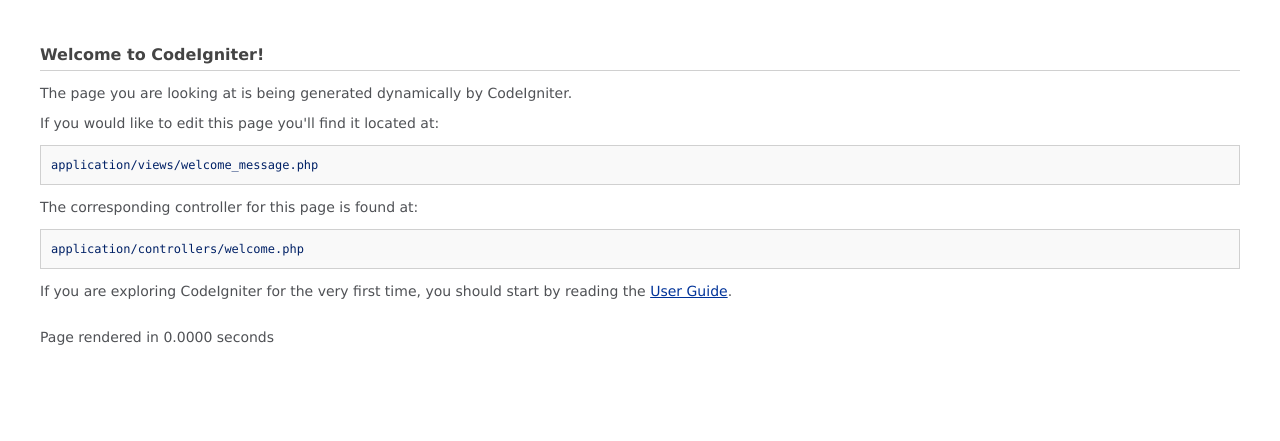
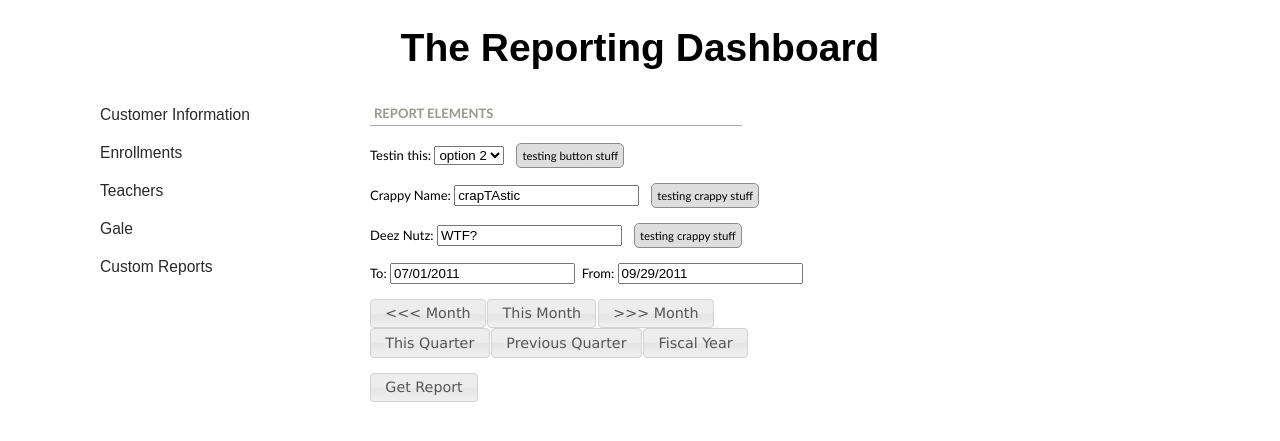
Before and after one commit to johnsmclay/simple-report-runner, a CodeIgniter app: page /reports/ in a window 1280 px wide. Shown: the top 441 px of the page. Run offline with CodeIgniter, Linux system fonts and the light colour scheme; some libraries are stand-ins or nearby versions.

Commit message:
trying to resolve a push issue, this commit contains the basic report interface for generating a dynamic form to pull whatever report has been selected

```diff
--- a/www/application/config/routes.php
+++ b/www/application/config/routes.php
@@ -38,7 +38,7 @@
 |
 */
 
-$route['default_controller'] = "welcome";
+$route['default_controller'] = "customreport";
 $route['404_override'] = '';
 
 
--- /dev/null
+++ b/www/application/controllers/customreport.php
@@ -0,0 +1,59 @@
+<?php
+class Customreport extends CI_Controller {
+
+	function __construct() {
+		parent::__construct();
+		$this->load->helper('form');
+	}
+
+	function index() {
+		$report_vars = array();
+		$report_vars[] = array(
+			'variable_type' => 'INT(11)',
+			'text_identifier' => 'test',
+			'default_value' => 23,
+			'display_name' => 'Testin this',
+			'description' => 'testing button stuff',
+			'options' => array(
+				12 => 'option 1', 23 => 'option 2', 244 => 'option 3'
+			)
+		);
+		$report_vars[] = array(
+			'variable_type' => 'INT(10)',
+			'text_identifier' => 'varcharacters',
+			'default_value' => 'crapTAstic',
+			'display_name' => 'Crappy Name',
+			'description' => 'testing crappy stuff',
+		);
+		$report_vars[] = array(
+			'variable_type' => 'VARCHAR(15)',
+			'text_identifier' => 'varcharacters',
+			'default_value' => 'WTF?',
+			'display_name' => 'Deez Nutz',
+			'description' => 'testing crappy stuff',
+		);
+		$report_vars[] = array(
+			'variable_type' => 'DATETIME',
+			'text_identifier' => 'dates[]',
+			'default_value' => 'WTF?',
+			'display_name' => 'Deez Nutz',
+			'description' => 'testing crappy stuff',
+		);
+
+
+		$view_data['report_vars'] = $report_vars;
+
+		// Allows you to name an individual JavaScript file to be loaded for this page.
+		// Just provide the name of the file, without the .js extension. Then create the
+		// file in the 'assets/javascript' folder located in the root of the codeIgniter folder
+		$view_data['javascript'] = 'customreport';
+		$this->load->view('customreport_view',$view_data);
+	}
+
+	function test() {
+		$this->show($_POST);
+	}
+
+
+}
+?>
--- /dev/null
+++ b/www/application/views/customreport_view.php
@@ -0,0 +1,110 @@
+<!DOCTYPE HTML PUBLIC "-//W3C//DTD HTML 4.01 Transitional//EN" "http://www.w3.org/TR/html4/loose.dtd">
+<html>
+	<head>
+		<title>Reporting Dashboard</title>
+		<? $this->load->view('dependencies/source_links'); ?>
+	</head>
+	<body>
+		<div id="wrapper">
+			<h1 class="arial center">The Reporting Dashboard</h1>
+			<?php
+				$this->load->view('dependencies/navigation_menu');
+			?>
+
+			<div id="main">
+				<div id="formElements">
+					<div id="createReports" class="section">
+						<h2>Report Elements</h2>
+
+						<form id="reportForm" method="post">
+						<?
+						foreach ($report_vars AS $input)
+						{
+							if (!empty($input['options']))
+							{
+								// If there are options available then add a dropdown input
+								echo '<div class="inputElement">';
+								echo '<span class="formLabel">' . $input['display_name'] . ': </span>';
+								echo form_dropdown($input['text_identifier'],$input['options'],$input['default_value']);
+								echo (!empty($input['description']) ? '<div class="description">' . $input['description'] . '</div>' : '');
+								echo '</div>';
+							}
+								else
+								{
+									// If the variable type is VARCHAR, INT or CHAR output text inputs
+									if (preg_match('~(varchar|int|char)~i',$input['variable_type']))
+									{
+										$data = array(
+											'id' => $input['text_identifier'],
+											'name' => $input['text_identifier'],
+											'value' => $input['default_value'],
+											'valtype' => preg_replace("/\([0-9]*\)/i", "", $input['variable_type']),
+											'maxlength' => preg_replace("/[^0-9]*/i", "", $input['variable_type'])
+										);
+
+										echo '<div class="inputElement">';
+										echo '<span class="formLabel">' . $input['display_name'] . ': </span>';
+										echo form_input($data);
+										echo (!empty($input['description']) ? '<div class="description">' . $input['description'] . '</div>' : '');
+										echo '</div>';
+									}
+										// If variable type is DATETIME output date controls
+										elseif ($input['variable_type'] == 'DATETIME')
+										{
+											$dateFrom = array(
+												'id' => 'dateFrom',
+												'name' => 'dateFrom',
+												'valtype' => preg_replace("/\([0-9]*\)/i", "", $input['variable_type'])
+											);
+
+											$dateTo = array(
+												'id' => 'dateTo',
+												'name' => 'dateTo',
+												'valtype' => preg_replace("/\([0-9]*\)/i", "", $input['variable_type'])
+											);
+
+											echo '<div class="inputElement">';
+											echo '<span class="formLabel">To: </span>';
+											echo form_input($dateFrom);
+											echo '<span class="formLabel">&nbsp;&nbsp;From: </span>';
+											echo form_input($dateTo);
+											echo '</div>';
+
+											// Date control buttons
+											echo '<div id="dateButtons">';
+												echo '<div>';
+													$prevMonth = array('id'=>'previousMonth','value'=>"<<< Month",'type'=>'button');
+													echo form_input($prevMonth);
+													$thisMonth = array('id'=>'thisMonth','value'=>"This Month",'type'=>'button');
+													echo form_input($thisMonth);
+													$nextMonth = array('id'=>'nextMonth','value'=>">>> Month",'type'=>'button');
+													echo form_input($nextMonth);
+												echo '</div>';
+												echo '<div>';
+													$thisQrtr = array('id'=>'thisQuarter','value'=>"This Quarter",'type'=>'button');
+													echo form_input($thisQrtr);
+													$previousQrtr = array('id'=>'previousQuarter','value'=>"Previous Quarter",'type'=>'button');
+													echo form_input($previousQrtr);
+													$fiscalYear = array('id'=>'fiscalYear','value'=>"Fiscal Year",'type'=>'button');
+													echo form_input($fiscalYear);
+												echo '</div>';
+											echo '</div>';
+
+										}
+								}
+
+						}
+						echo '<div class="inputElement">';
+						echo form_submit('reportSubmit','Get Report');
+						echo '</div>';
+						?>
+						</form>
+						<div id="errorModal"></div>
+					</div>
+				</div>
+			</div>
+			<div class="clear"></div>
+		</div>
+		<iframe id="secretIFrame" src=""></iframe>
+	</body>
+</html>
--- a/www/application/views/dependencies/navigation_menu.php
+++ b/www/application/views/dependencies/navigation_menu.php
@@ -12,6 +12,10 @@
 					<li>
 						<a href="<?=site_url("gale");?>">Gale</a>
 					</li>
+					<li>
+						<a href="<?=site_url("customreport");?>">Custom Reports</a>
+					</li>
+
 					<!-- This runs via cron job, not necessary to have direct access<li>
 						<a href="_mil_enrollments.php">Biweekly MIL Enrollments</a>
 					</li> -->
--- a/www/application/views/dependencies/source_links.php
+++ b/www/application/views/dependencies/source_links.php
@@ -2,6 +2,8 @@
 		<script type="text/javascript" src="<?=base_url();?>assets/javascript/jquery-ui-1.8.15.custom.min.js"></script>
 		<script type="text/javascript" src="<?=base_url();?>assets/javascript/php.full.min.js"></script>
 		<script type="text/javascript" src="<?=base_url();?>assets/javascript/main.js"></script>
-		<script type="text/javascript" src="<?=base_url();?>assets/javascript/<?=preg_replace("~/~","",$_SERVER['argv'][0]);?>.js"></script> <?// this is for dynamically loading a js script depending on which page the user is on, it will need to be adjusted?>
+		<? if (isset($javascript)) {?>
+		<script type="text/javascript" src="<?=base_url();?>assets/javascript/<?=$javascript;?>.js"></script>
+		<?}?>
 		<link type="text/css" rel="stylesheet" href="<?=base_url();?>assets/css/main.css" />
 		<link type="text/css" rel="stylesheet" href="<?=base_url();?>assets/css/jquery_ui_smoothness/jquery-ui-1.8.15.custom.css" />
--- a/www/assets/css/main.css
+++ b/www/assets/css/main.css
@@ -185,3 +185,38 @@
 				#teacherSelection {
 
 				}
+
+			/* Custom Reports */
+				.inputElement {
+					position: relative;
+					margin: 15px 0;
+				}
+				.description {
+					display: inline-block;
+					padding: 5px;
+					margin-left: 12px;
+					background-color: #DEDEDE;
+					border: 1px solid #8C8C8C;
+					-moz-border-radius: 5px;
+					border-radius: 5px;
+					font-size: .872em;
+				}
+
+				.descriptionTextarea {
+					display: inline-block;
+					padding: 5px;
+					background-color: #DEDEDE;
+					border: 1px solid #8C8C8C;
+					-moz-border-radius: 5px;
+					border-radius: 5px;
+					font-size: .872em;
+				}
+
+				.textLabel {
+					display: block;
+				}
+
+				.inputError {
+/*					background: #FF9583;*/
+					color: #FF0000;
+				}
--- /dev/null
+++ b/www/assets/javascript/customreport.js
@@ -0,0 +1,96 @@
+// Add page specific JavaScript to this file
+$(function()
+{
+
+	// EVENT LISTENERS
+	$('#reportForm').submit(function()
+	{
+		validateFields(this);
+		return false;
+		var values = {};
+		$.each($('#reportForm').serializeArray(),function(i,field)
+		{
+			values[field.name] = field.value;
+			console.log(field.name + ' : ' + field.value);
+		});
+
+		// Keep the form from actually submitting
+		return false;
+
+	});
+
+	function validateFields(form)
+	{
+		var numRegEx = /^[0-9]*$/;
+		var dateRegEx = /^(0|1)[1-9]\/(0[1-9]|[12][1-9]|3[01])\/20[01][0-9]$/;
+
+		// Iterate through all form elements and test their value for the correct data type
+		$('#' + $(form).attr('id') + ' :input').each(function()
+		{
+			var id = $(this).attr('id');
+
+			if($(this).attr('valtype') == 'INT') {
+
+				// Check to see if numbers only were entered
+				if($(this).val().match(numRegEx))
+				{
+					if($(this).hasClass('inputError'))
+						$(this).removeClass('inputError');
+				}
+					else
+					{
+						$(this).addClass('inputError');
+						$('#errorModal').text('').append('<p>The highlighted field accepts numbers only, please correct it.</p>').dialog(
+							{
+								modal			: true,
+								closeOnEscape	: true,
+								draggable		: false,
+								position		: ['center',200],
+								resizable		: false,
+								title			: 'There seems to be a problem',
+								minHeight		: 20,
+								maxHeight		: 100,
+								close			: function()
+								{
+									$('#'+id).focus();
+								}
+							});
+
+						return false;
+					}
+			}
+
+			if($(this).attr('valtype') == 'DATETIME')
+			{
+
+				// Check that the format of the date is correct
+				if($(this).val().match(dateRegEx))
+				{
+					if($(this).hasClass('inputError'))
+						$(this).removeClass('inputError');
+				}
+					else
+					{
+						$(this).addClass('inputError').focus();
+						$('#errorModal').text('').append('<p>The highlighted field has an invalid date format, please correct it.</p>').dialog(
+							{
+								modal			: true,
+								closeOnEscape	: true,
+								draggable		: false,
+								position		: ['center',40],
+								resizable		: false,
+								title			: 'There seems to be a problem',
+								close			: function(event, ui)
+								{
+									$('#'+id).focus();
+								}
+							});
+						return false;
+					}
+			}
+
+		});
+		return false;
+	}
+
+});
--- a/www/assets/javascript/main.js
+++ b/www/assets/javascript/main.js
@@ -1,4 +1,5 @@
-$(document).ready(function() {
+$(document).ready(function()
+{
 
 	// get current location from URL
 	var url = window.location.pathname;
@@ -7,17 +8,14 @@
 
 	// Set up buttons to use jQuery UI
 	$('#dateButtons').css('display','none');
-	$('input:button').button();
+	$('input:button, input:submit').button();
 	$('#dateButtons').show();
 
-	// For the date functions
-	var monthsArray = ['01','02','03','04','05','06','07','08','09','10','11','12'];
-
-	// ---------------------------------
-	//
-	//		Date Button Functions
-	//
-	// ---------------------------------
+	// ---------------------------------//
+	//									//
+	//		Date Button Functions		//
+	//									//
+	// ---------------------------------//
 
 	// shiftDates
 	//
@@ -25,8 +23,11 @@
 	// each method returns an object consisting of a beginDate(String) and an endDate(String)
 	// @type Object
 	var shiftDates = {
+		// To obtain the correct month with a 0 indexed offset for the date methods
+		monthsArray	: ['01','02','03','04','05','06','07','08','09','10','11','12'],
 		// Returns the days in a given month provided with the month and year NOTE: months are 0 indexed i.e. 0=January and 11=December
-		getDaysInMonth : function(month,year) {
+		getDaysInMonth : function(month,year)
+		{
 			return 32 - new Date(year, month, 32).getDate();
 		},
 
@@ -35,16 +36,20 @@
 		// Given the direction to go, this function will return begin and end dates formatted as mm/dd/yyyy
 		//
 		// @direction String - Acceptable values are 'next' and 'previous'
-		// @returns Object beginDate and endDate
-		getDifferentMonth : function(direction,month,year) {
+		// @returns Object: beginDate, endDate formatted as mm/dd/yyyy
+		getDifferentMonth : function(direction,month,year)
+		{
 			var setDate = new Date(year,month);
 
-			switch (direction) {
+			switch (direction)
+			{
 				case 'next':
 					var currentDate = new Date();
 					// Check to make sure that requested date range is not in the future (data will not exist for report)
-					if (currentDate.getMonth() <= setDate.getMonth() + 1 && currentDate.getFullYear() <= setDate.getFullYear()) {
-						var dates = {
+					if (currentDate.getMonth() <= setDate.getMonth() + 1 && currentDate.getFullYear() <= setDate.getFullYear())
+					{
+						var dates =
+						{
 							beginDate	: this.getThisMonth().beginDate,
 							endDate		: this.getThisMonth().endDate
 						}
@@ -69,73 +74,101 @@
 
 		 	var	days = this.getDaysInMonth(month,year); // Get days of given month, within the given year
 
-			var dates = {
-				beginDate 	: monthsArray[month] + '/01/' + year,
-				endDate		: monthsArray[month] + '/' + days + '/' + year
+			var dates =
+			{
+				beginDate 	: this.monthsArray[month] + '/01/' + year,
+				endDate		: this.monthsArray[month] + '/' + days + '/' + year
 			};
 
 			return dates;
 		},
 
+		// getThisMonth
+		//
 		// Gets the current month up to the previous day
-		getThisMonth : function() {
+		//
+		// @returns Object: beginDate, endDate formatted as mm/dd/yyyy
+		getThisMonth : function()
+		{
 			var date = new Date();
-			var dates = {
-				beginDate 	: monthsArray[date.getMonth()] + '/01/' + date.getFullYear(),
-				endDate		: monthsArray[date.getMonth()] + '/' + (date.getDate() - 1) + '/' + date.getFullYear()
+			var dates =
+			{
+				beginDate 	: this.monthsArray[date.getMonth()] + '/01/' + date.getFullYear(),
+				endDate		: this.monthsArray[date.getMonth()] + '/' + (date.getDate() - 1) + '/' + date.getFullYear()
 			};
 
 			return dates;
 		},
 
-		// Gets the current quarter up to the current date
-		getThisQuarter : function() {
+		// getThisQuarter
+		//
+		// Gets the current quarter up to the previous day
+		//
+		// @returns Object: beginDate, endDate formatted as mm/dd/yyyy
+		getThisQuarter : function()
+		{
 			var date = new Date();
 			var quarter = Math.floor(date.getMonth() / 3);
 			var firstDate = new Date(date.getFullYear(), quarter * 3,1);
-			var dates = {
-				beginDate 	: monthsArray[firstDate.getMonth()] + '/01/' + firstDate.getFullYear(),
-				endDate		: monthsArray[date.getMonth()] + '/' + (date.getDate() - 1) + '/' + date.getFullYear()
+			var dates =
+			{
+				beginDate 	: this.monthsArray[firstDate.getMonth()] + '/01/' + firstDate.getFullYear(),
+				endDate		: this.monthsArray[date.getMonth()] + '/' + (date.getDate() - 1) + '/' + date.getFullYear()
 			};
 
 			return dates;
 		},
 
-		// Gets the previous quarter from the date entered into the input box
-		getPreviousQuarter : function(month,year) {
+		// getPreviousQuarter
+		//
+		// Gets the previous quarter from the date entered into the To: input box
+		//
+		// @returns Object: beginDate, endDate formatted as mm/dd/yyyy
+		getPreviousQuarter : function(month,year)
+		{
 			var date = new Date(year,month);
 			var quarter = Math.floor(date.getMonth() / 3);
 			var firstDate = new Date(date.getFullYear(), quarter * 3 - 3,1);
 			var finishDate = new Date(firstDate.getFullYear(),firstDate.getMonth() + 3, 0);
-			var dates = {
-				beginDate	: firstDate.toLocaleDateString(),
-				// beginDate	: monthsArray[firstDate.getMonth()] + '/01/' + firstDate.getFullYear(),
-				endDate		: finishDate.toLocaleDateString()
+			var days = this.getDaysInMonth(finishDate.getMonth(),finishDate.getFullYear());
+			var dates =
+			{
+				beginDate	: this.monthsArray[firstDate.getMonth()] + '/01/' + firstDate.getFullYear(),
+				endDate		: this.monthsArray[finishDate.getMonth()] + '/' + days + '/' + finishDate.getFullYear()
 			};
 
 			return dates;
 		},
 
-		// Gets the current Fiscal year up to the current date (current date is actually previous day, since no data exists for the current date)
-		getFiscalYear : function() {
+		// getFiscalYear
+		//
+		// Gets the current Fiscal year up to the current date
+		// (current date is actually previous day, since no data exists for the current date)
+		//
+		// @returns Object: beginDate, endDate formatted as mm/dd/yyyy
+		getFiscalYear : function()
+		{
 			var date = new Date();
 			var month = date.getMonth();
 			var year = date.getFullYear();
 			if (month >= 0 && month <= 5) {
 				var previousYear = date.getFullYear() - 1;
 				var firstDate = new Date(previousYear,6,1);
-				var dates = {
-					beginDate	: firstDate.toLocaleDateString(),
-					endDate		: date.getMonth() + '/' + (date.getDate() - 1) + '/' + date.getFullYear()
+				var dates =
+				{
+					beginDate	: this.monthsArray[firstDate.getMonth()] + '/01/' + firstDate.getFullYear(),
+					endDate		: this.monthsArray[date.getMonth()] + '/' + (date.getDate() - 1) + '/' + date.getFullYear()
 				};
 
 				return dates;
 			}
-				else if (month >= 6 && month <= 11) {
+				else if (month >= 6 && month <= 11)
+				{
 					var firstDate = new Date(year,6,1);
-					var dates = {
-						beginDate	: firstDate.toLocaleDateString(),
-						endDate		: monthsArray[date.getMonth()] + '/' + (date.getDate() - 1) + '/' + date.getFullYear()
+					var dates =
+					{
+						beginDate	: this.monthsArray[firstDate.getMonth()] + '/01/' + firstDate.getFullYear(),
+						endDate		: this.monthsArray[date.getMonth()] + '/' + (date.getDate() - 1) + '/' + date.getFullYear()
 					};
 
 					return dates;
@@ -146,19 +179,22 @@
 
 	////////////////////////////
 	//						  //
-	// On page load methods   //
+	//  On page load methods  //
 	//						  //
 	////////////////////////////
 
 	// Set date fields on Enrollments page to use jQuery UI Datepicker widget
-	if($('#dateFrom').length > 0) {
-		$('#dateFrom').datepicker({
+	if($('#dateFrom').length > 0)
+	{
+		$('#dateFrom').datepicker(
+		{
 			changeMonth: true,
 			changeYear: true,
 			showButtonPanel: true
 		});
 
-		$('#dateTo').datepicker({
+		$('#dateTo').datepicker(
+		{
 			changeMonth: true,
 			changeYear: true,
 			showButtonPanel: true
@@ -166,17 +202,20 @@
 	}
 
 	// Hide iFrame that will allow dynamic download AJAX hack
-	$('#secretIFrame').css({'display':'none','visibility':'hidden'});
+	if($('#secretIFrame').length > 0)
+		$('#secretIFrame').css({'display':'none','visibility':'hidden'});
 
 	// load Schools drop down
-	if ($('#schoolList').length > 0) {
+	if ($('#schoolList').length > 0)
+	{
 		$('#schoolLoader').removeClass('hideLoader').addClass('showLoader');
 
 		$.ajax({
 			url 		: 'common/getSchoolList',
 			type	 	: 'POST',
 			dataType	: 'json',
-			success 	: function(response) {
+			success 	: function(response)
+			{
 				$('#schoolLoader').removeClass('showLoader').addClass('hideLoader');
 
 				$.each(response, function(client,id){ // Load all schools into the Select
@@ -187,10 +226,12 @@
 	}
 
 	// Navigation link highlighter
-	$('#sidenav a').each(function(){ // Loop through each nav link to highlight the current link
+	$('#sidenav a').each(function()
+	{ // Loop through each nav link to highlight the current link
 		var href = $(this).attr('href');
 		var link = href.substring(href.lastIndexOf('/')+1); // Get last word after final /
-		if(link == filename) {
+		if(link == filename)
+		{
 			$(this).addClass('active'); // Highlight current page link
 		}
 	});
@@ -200,13 +241,15 @@
 	$('#dateTo').val(shiftDates.getThisQuarter().endDate);
 
 
-	// ----------------------------
-	//
-	// 		Event Listeners
-	//
-	// ----------------------------
-	$("#getReportbtn").click(function(){
-		switch (filename) {
+	// -----------------------------//
+	//								//
+	// 		ALL Event Listeners		//
+	//								//
+	// -----------------------------//
+	$("#getReportbtn").click(function()
+	{
+		switch (filename)
+		{
 			// case 'enrollments':
 				// enrollmentsFunction();
 				// break;
@@ -217,23 +260,29 @@
 	});
 
 	// Get subschools from parent ID
-	if ($('#schoolList').length > 0 && $('#subSchoolList').length > 0) {
-		$('#schoolList').change(function() {
+	if ($('#schoolList').length > 0 && $('#subSchoolList').length > 0)
+	{
+		$('#schoolList').change(function()
+		{
 			$('#idNumber').text($('#schoolList').val()); // Set the ID text
 
 			$('#subSchoolLoader').removeClass('hideLoader').addClass('showLoader');
 
 			// get subschools
-			$.ajax({
+			$.ajax(
+			{
 				url		: 'common/getSubSchoolList',
 				type	: 'POST',
 				dataType: 'json',
-				data	: {
+				data	:
+				{
 					'parent' : $('#schoolList').val()
 				},
-				success	: function(response) {
+				success	: function(response)
+				{
 					$('#subSchoolLoader').removeClass('showLoader').addClass('hideLoader');
-					if(response.status == false) {
+					if(response.status == false)
+					{
 						$('#subSchoolList') // Remove all options and reset the Select
 							.find('option')
 							.remove()
@@ -247,7 +296,8 @@
 							.end()
 							.append($('<option></option>').attr('value',0).text('All'));
 
-							$.each(response, function(key,val) { // Load all returned data into the Select
+							$.each(response, function(key,val)
+							{ // Load all returned data into the Select
 								$('#subSchoolList').append($('<option></option>').attr('value',val).text(key));
 							});
 						}
@@ -256,10 +306,17 @@
 		});
 	}
 
-	// Set up event listeners for all date adjusting buttons
-	if ($('#previousMonth')) {
-		$('#previousMonth').click(function() {
-			if($('#dateFrom').val() != '') {
+	//////////////////////////////////////////////
+	//											//
+	//		 Date Button Event Listeners		//
+	//											//
+	//////////////////////////////////////////////
+	if ($('#previousMonth').length > 0)
+	{
+		$('#previousMonth').click(function()
+		{
+			if($('#dateFrom').val() != '')
+			{
 				var date = $('#dateFrom').val();
 				var month = date.substr(0,2) - 1;
 				var year = date.substr(6,4);
@@ -268,8 +325,10 @@
 			$('#dateTo').val(shiftDates.getDifferentMonth('previous',month,year).endDate);
 		});
 
-		$('#nextMonth').click(function()  {
-			if($('#dateFrom').val() != '') {
+		$('#nextMonth').click(function()
+		{
+			if($('#dateFrom').val() != '')
+			{
 				var date = $('#dateFrom').val();
 				var month = date.substr(0,2) - 1;
 				var year = date.substr(6,4);
@@ -278,17 +337,20 @@
 			$('#dateTo').val(shiftDates.getDifferentMonth('next',month,year).endDate);
 		});
 
-		$('#thisMonth').click(function() {
+		$('#thisMonth').click(function()
+		{
 			$('#dateFrom').val(shiftDates.getThisMonth().beginDate);
 			$('#dateTo').val(shiftDates.getThisMonth().endDate);
 		});
 
-		$('#thisQuarter').click(function() {
+		$('#thisQuarter').click(function()
+		{
 			$('#dateFrom').val(shiftDates.getThisQuarter().beginDate);
 			$('#dateTo').val(shiftDates.getThisQuarter().endDate);
 		});
 
-		$('#previousQuarter').click(function() {
+		$('#previousQuarter').click(function()
+		{
 			if($('#dateFrom').val() != '') {
 				var date = $('#dateFrom').val();
 				var month = date.substr(0,2) - 1;
@@ -298,32 +360,11 @@
 			$('#dateTo').val(shiftDates.getPreviousQuarter(month,year).endDate);
 		});
 
-		$('#fiscalYear').click(function() {
+		$('#fiscalYear').click(function()
+		{
 			$('#dateFrom').val(shiftDates.getFiscalYear().beginDate);
 			$('#dateTo').val(shiftDates.getFiscalYear().endDate);
 		});
 	}
 
-	// ----------------------------
-	//
-	// Page related functions
-	//
-	// ----------------------------
-
-
-	// Main funciton for Get Report button on gale page
-	function galeFunction() {
-		var action = $(this).attr('report');
-		$.ajax({
-			url		: 'gale/startGale',
-			type	: 'POST',
-			dataType: 'json',
-			success : function(response) {
-				if (response.status == true) {
-					$('#secretIFrame').attr("src","http://localhost/dash/newdash/gale/downloadGale");
-				}
-			}
-		});
-	}
-
 });
```
Also changed, not shown: www/application/config/database.php (+19 -0 lines), www/application/controllers/customers.php (+6 -1 lines), www/application/controllers/enrollments.php (+6 -1 lines), www/application/controllers/gale.php (+6 -1 lines), www/application/controllers/teachers.php (+6 -1 lines), www/.htaccess.
